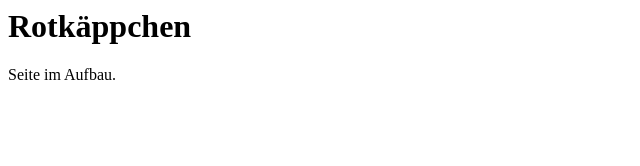
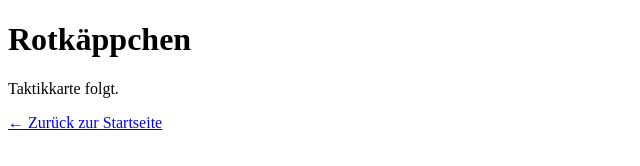
Before and after one commit to dso-at-karten/dso-at-karten.github.io, a plain HTML site: page at/rotkaeppchen.html in a window 1280 px wide. Shown: the whole page, without its empty margins (0-640 px from the left). Drawn offline with Linux system fonts and the light colour scheme.

Commit message:
Update rotkaeppchen.html

```diff
--- a/at/rotkaeppchen.html
+++ b/at/rotkaeppchen.html
@@ -1,2 +1,16 @@
+<!DOCTYPE html>
+<html lang="de">
+<head>
+<meta charset="UTF-8">
+<title>Rotkäppchen</title>
+</head>
+<body>
+
 <h1>Rotkäppchen</h1>
-<p>Seite im Aufbau.</p>
+
+<p>Taktikkarte folgt.</p>
+
+<p><a href="../index.html">← Zurück zur Startseite</a></p>
+
+</body>
+</html>
```
